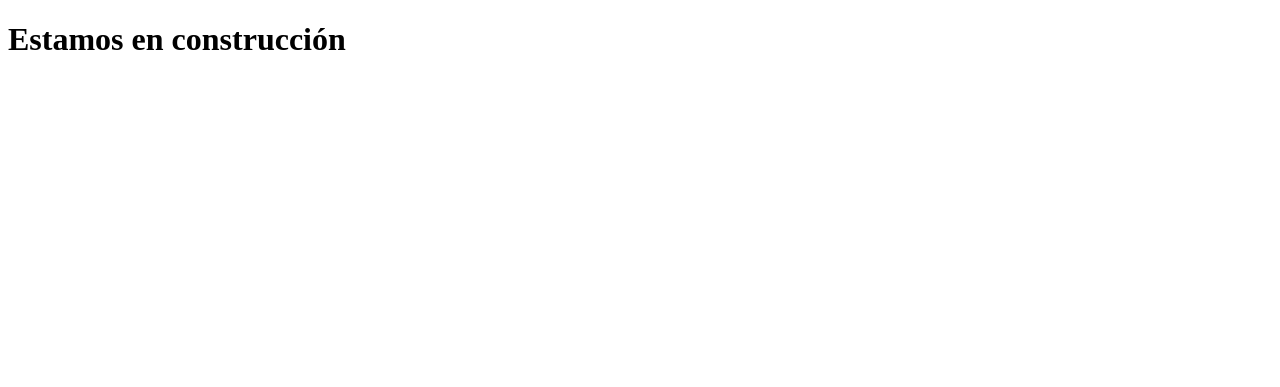
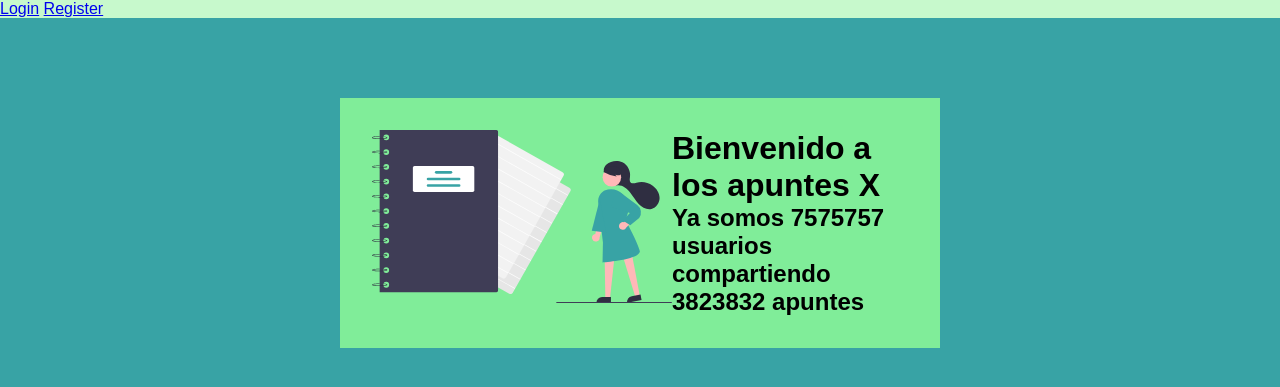
Before and after one commit to tbehm/app-estacion, a PHP site: page / in a window 1280 px wide. Shown: the top 387 px of the page. Run offline with PHP 8.4, Linux system fonts and the light colour scheme.

Commit message:
ticket #0002 FEAT
* error404Controller.php carga la vista de error
* landingController.php carga la vista de landing y la modifica
* loginController.php carga la vista de login
* img/landing.svg imagen alusiva a los apuntes
+ index.php actua como un router de controladores con autocarga
* lib/Tini/Tini.php motor de plantillas en estado funcional
* models/Notes.php para conectar con la tabla notes
* models/Users.php para conectar con la tabla users
* error404View.html vista de error
* landingView.html vista de abordaje a la web
* loginView.html vista para el logueo de usuarios

```diff
--- /dev/null
+++ b/controllers/landingController.php
@@ -0,0 +1,21 @@
+<?php
+
+	// Incluimos los modelos especificos para obtener datos
+	include_once 'models/Users.php';
+	include_once 'models/Notes.php';
+
+	// Carga la vista
+	$tpl = loadTPL("landing");
+
+	// Variables a reemplazar en la vista
+	$vars = ["CANT_USUARIOS" => getCantUsers(),
+				"CANT_APUNTES" => getCantNotes()];
+
+
+	// reemplazamos las variables en la vista
+	$tpl = setVarsTPL($vars ,$tpl);
+
+	// imprime la vista
+ 	printTPL($tpl);
+
+ ?>
--- a/index.php
+++ b/index.php
@@ -1,12 +1,25 @@
-<!DOCTYPE html>
-<html lang="en">
-<head>
-	<meta charset="UTF-8">
-	<meta name="viewport" content="width=device-width, initial-scale=1.0">
-	<title>Document</title>
-</head>
-<body>
+<?php
 
-	<h1>Estamos en construcción</h1>
-</body>
-</html>
+	/* index.php funciona como un router, redirecciona al controlador especificado en slug */
+
+	// Carga del motor de plantillas en todos los controladores
+	include_once 'lib/Tini/Tini.php';
+
+	// por defecto se presenta landing
+	$seccion = "landing";
+
+	// Si existe slug se cambia la sección a la solicitada
+	if(isset($_GET['slug'])){
+		$seccion = $_GET['slug'];
+	}
+
+	// Se comprueba que exista el controlador
+	if(!file_exists('controllers/'.$seccion.'Controller.php')){
+		// No existe el controlador entonces lo llevamos al controlador de error
+		$seccion = "error404";
+	}
+
+	// Se carga el controlador especificado en seccion
+	include_once 'controllers/'.$seccion.'Controller.php';
+
+ ?>
--- /dev/null
+++ b/lib/Tini/Tini.php
@@ -0,0 +1,49 @@
+<?php
+
+	/**
+	 *
+	 * Retorna un string que contiene la vista
+	 * @param string $vista nombre de la vista
+	 * @return string vista para modificar o imprimir
+	 *
+	 * */
+	function loadTPL($vista){
+		$f_view = fopen("views/".$vista."View.html", "r");
+
+		$buffer = "";
+
+		while(!feof($f_view)){
+			$buffer .= fgets($f_view);
+		}
+
+		return $buffer;
+	}
+
+	/**
+	 *
+	 * Retorna la vista con las variables reemplazadas
+	 * @param array $vars indexado de forma asociativa
+	 * @param string $tpl vista para ser modificada
+	 * @return string vista para ser impresa
+	 *
+	 * */
+	function setVarsTPL($vars ,$tpl){
+
+		foreach ($vars as $key => $value) {
+			$tpl = str_replace("{{".$key."}}", $value, $tpl);
+		}
+
+		return $tpl;
+	}
+
+	/**
+	 *
+	 * Imprime en la vista en la página
+	 * @param string $tpl vista para ser impresa
+	 *
+	 * */
+	function printTPL($tpl){
+		echo $tpl;
+	}
+
+ ?>
--- /dev/null
+++ b/models/Notes.php
@@ -0,0 +1,14 @@
+<?php
+
+	/**
+	 *
+	 * Retorna la cantidad total de apuntes en la tabla de apuntes
+	 * El valor a retornar esta HARDCODEADO hasta que se cree la base
+	 * con las tablas
+	 *
+	 * */
+	function getCantNotes(){
+		return 3823832;
+	}
+
+ ?>
--- /dev/null
+++ b/models/Users.php
@@ -0,0 +1,17 @@
+<?php
+
+	/**
+	 *
+	 * Retorna la cantidad total de usuarios en la tabla de usuarios
+	 * El valor a retornar esta HARDCODEADO hasta que se cree la base
+	 * con las tablas
+	 *
+	 * */
+	function getCantUsers(){
+
+		//$sql = "call getCantUsers()";
+
+		return 7575757;
+	}
+
+ ?>
--- /dev/null
+++ b/views/landingView.html
@@ -0,0 +1,108 @@
+<!DOCTYPE html>
+<html lang="en">
+<head>
+	<meta charset="UTF-8">
+	<meta name="viewport" content="width=device-width, initial-scale=1.0">
+	<title>Document</title>
+
+	<style>
+
+		:root{
+			--bg-color: #38a3a5;
+			--bg-color-header: #c7f9cc;
+			--bg-color-container: #80ed99;
+		}
+
+		*{
+			padding: 0rem;
+			margin: 0rem;
+			font-family: sans-serif;
+			box-sizing: border-box;
+		}
+
+		body{
+			background-color: var(--bg-color);
+		}
+
+		#header{
+			background-color: var(--bg-color-header);
+		}
+
+		#container{
+			/*! background-color: var(--bg-color-container); */
+			margin-top: 5rem;
+			/*! width: 600px; */
+			display: flex;
+			justify-content: center;
+			align-items: center;
+		}
+
+
+		#container_data {
+		  width: 600px;
+		  background-color: var(--bg-color-container);
+		  display: flex;
+		  padding: 2rem;
+		}
+
+
+
+		#container_data {
+		  width: 600px;
+		  background-color: var(--bg-color-container);
+		}
+
+
+		img {
+		  width: 300px;
+		}
+	</style>
+
+</head>
+<body>
+
+	<!-- Envoltura de todo el contenido -->
+	<div id="wrapper">
+
+		<!-- Encabezado -->
+		<div id="header">
+
+			<!-- Seccion para colocar el logo -->
+			<div id="hero"></div>
+
+			<!-- Sección para colocar los botones de login / register / cerrar sesión / menú -->
+			<div id="control">
+
+				<a href="?slug=login">Login</a>
+				<a href="?slug=register">Register</a>
+
+			</div>
+
+		</div>
+		<!-- Fin encabezado -->
+
+		<!-- Contenedor de datos (cuerpo) -->
+		<div id="container">
+
+			<!-- mini ventana que se centra en el cuerpo -->
+			<div id="container_data">
+
+				<!-- sección izquierda para la imagen -->
+				<div id="imagen">
+					<img src="img/landing.svg" alt="">
+				</div>
+
+				<!-- Seccion derecha para la explicación -->
+				<div id="description">
+					<h1>Bienvenido a los apuntes X</h1>
+					<h2>Ya somos {{CANT_USUARIOS}} usuarios compartiendo {{CANT_APUNTES}} apuntes</h2>
+				</div>
+
+			</div>
+
+		</div>
+
+	</div>
+
+</body>
+</html>
```
Also changed, not shown: controllers/error404Controller.php (added, +9 -0 lines), controllers/loginController.php (added, +9 -0 lines), views/error404View.html (added, +13 -0 lines), views/loginView.html (added, +22 -0 lines), img/landing.svg (added).
